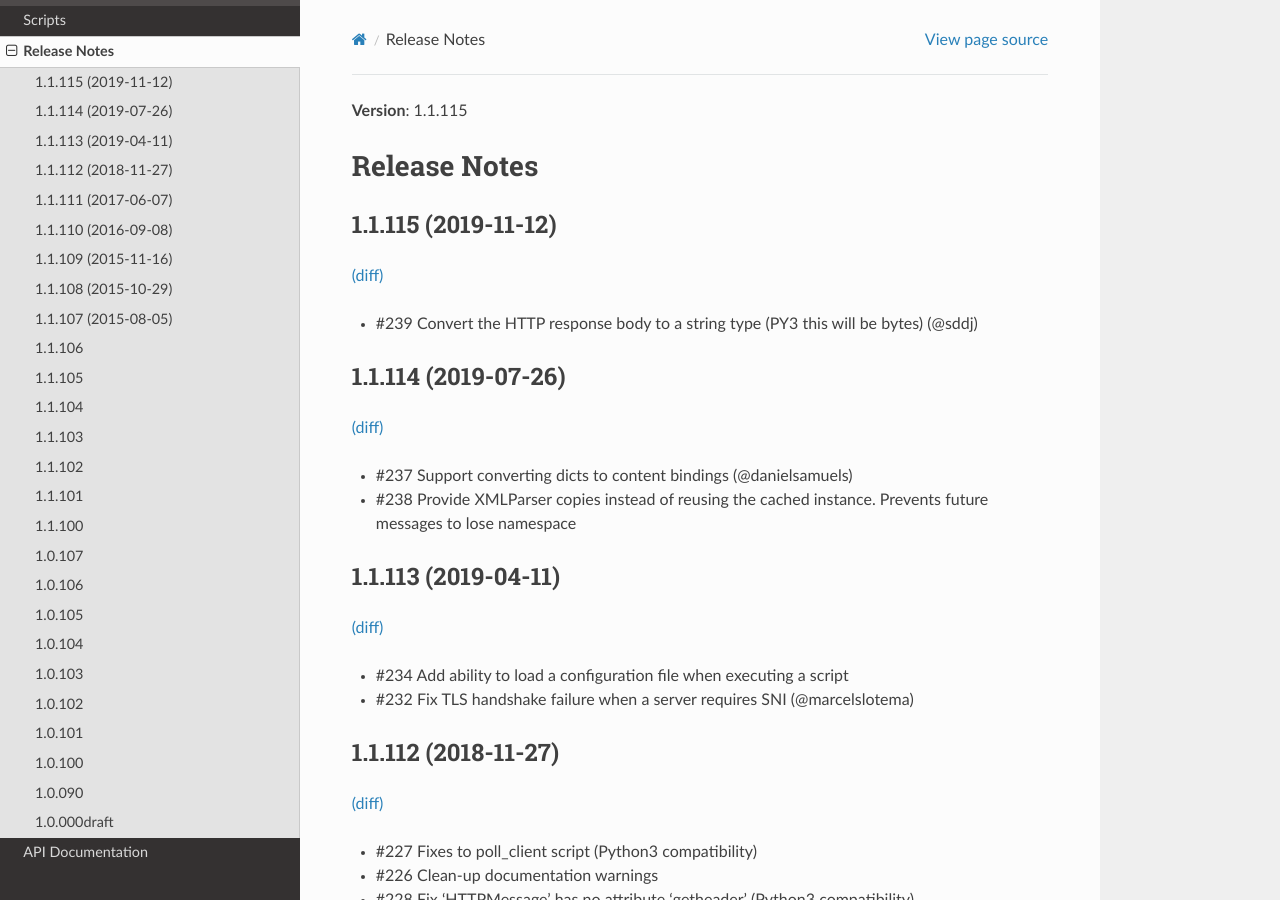
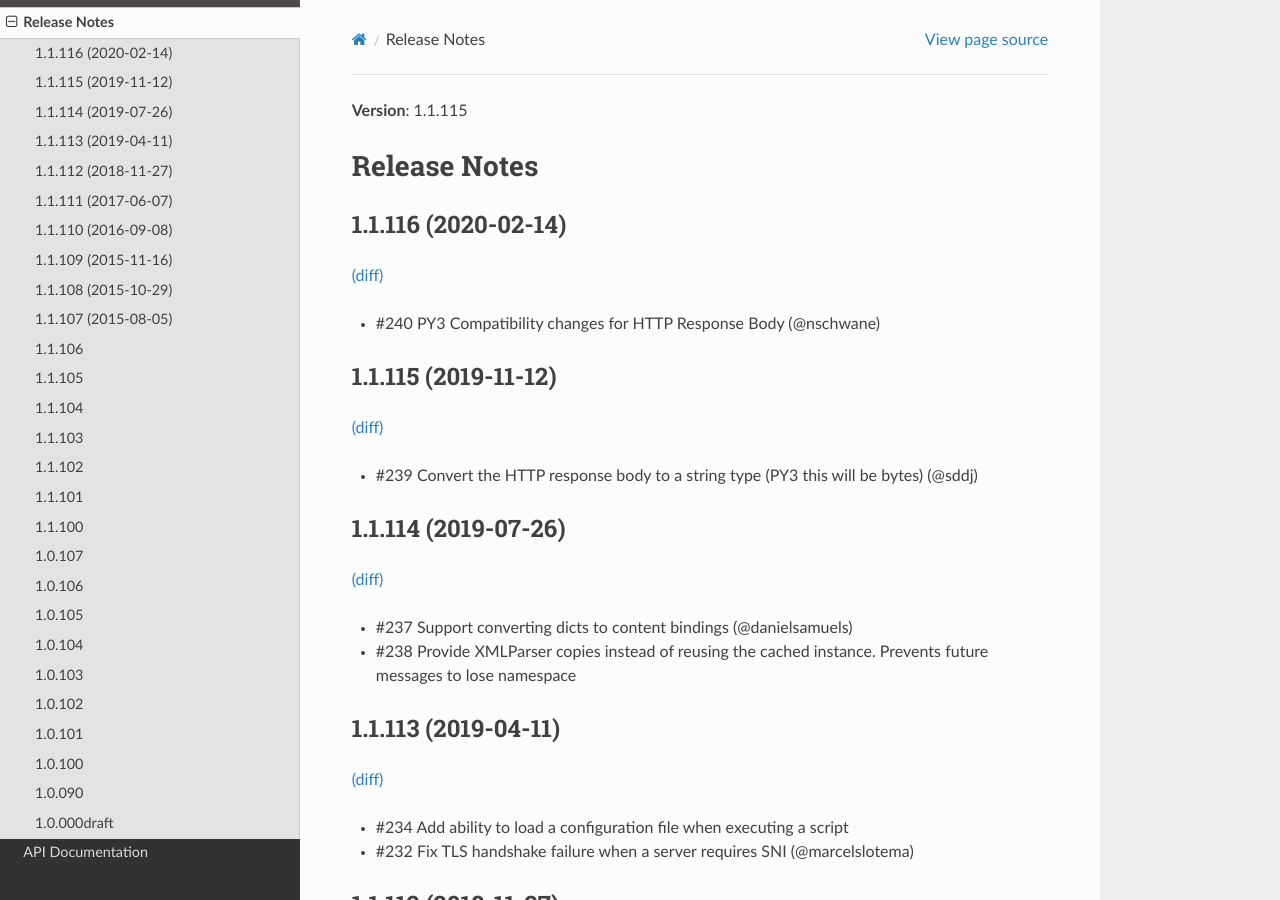
Before and after one commit to TAXIIProject/libtaxii, a Sphinx documentation site: the page built from docs/changes.rst, in a window 1280 px wide and 900 px high. Built offline with Sphinx 7.4.7 and the Read the Docs theme 2.0.0, drawn with Linux system fonts in a browser that asks for light colours.

Commit message:
update release notes for 1.1.116

```diff
--- a/docs/changes.rst
+++ b/docs/changes.rst
@@ -1,5 +1,12 @@
 Release Notes
 =============
+
+1.1.116 (2020-02-14)
+--------------------
+`(diff) <https://github.com/TAXIIProject/libtaxii/compare/1.1.115...1.1.116>`__
+
+- #240 PY3 Compatibility changes for HTTP Response Body (@nschwane)
+
 
 1.1.115 (2019-11-12)
 --------------------
```
